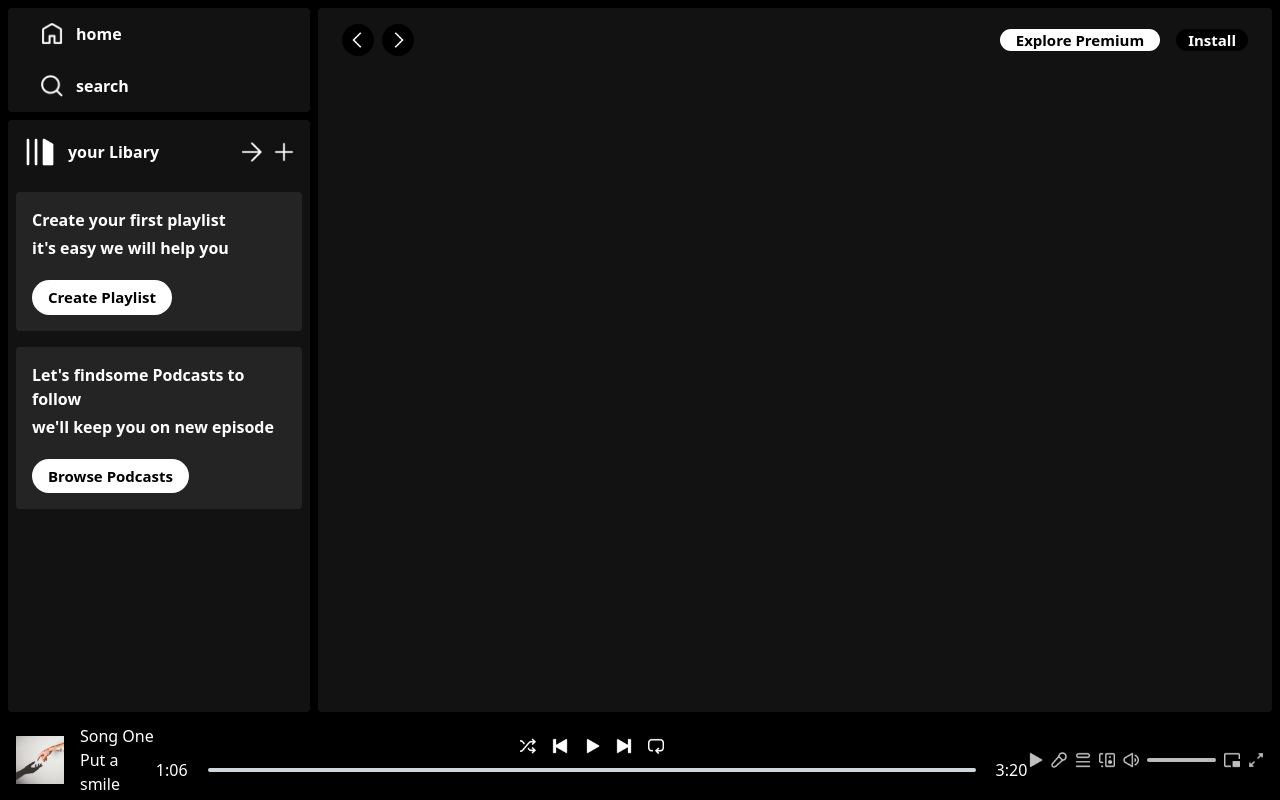
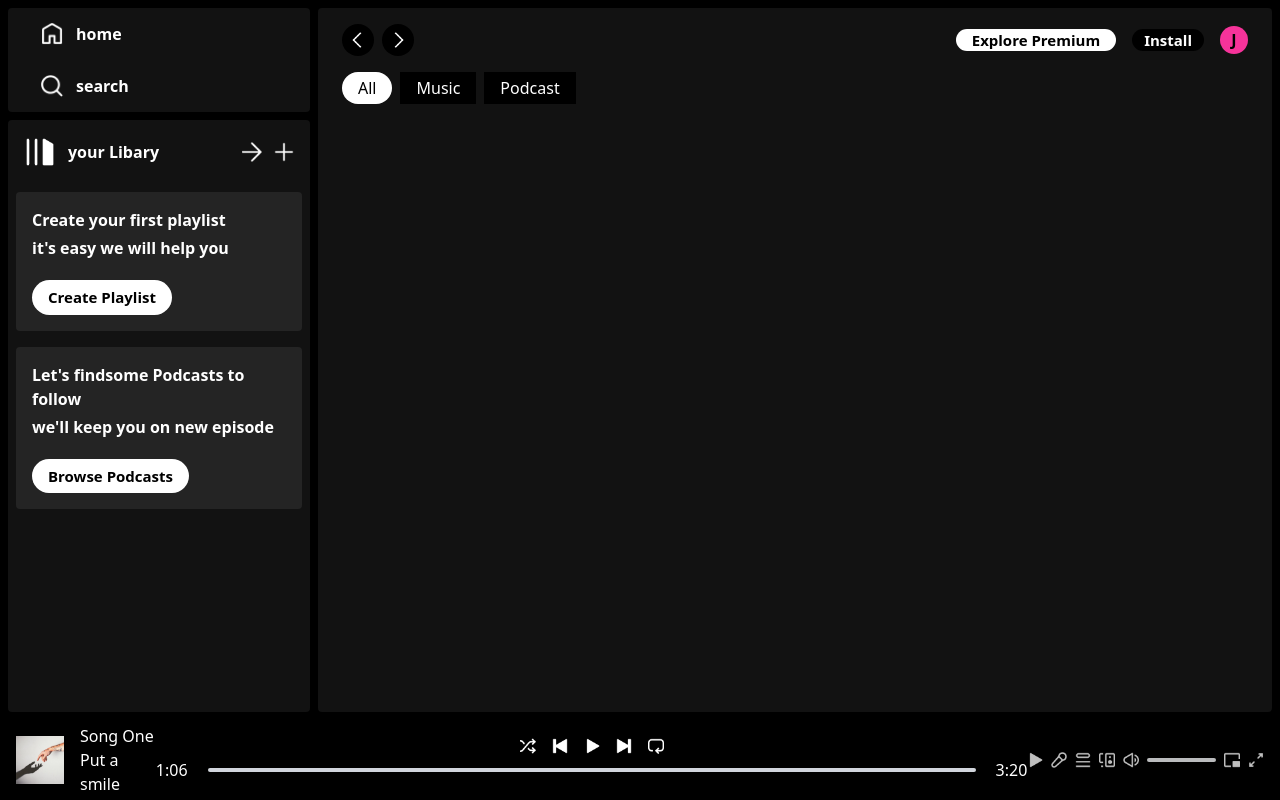
Before and after one commit to mdjameel04/Spotify-Clone, a React (Vite) app: page / in a window 1280 px wide. Built offline with nearby package versions, Linux system fonts and the light colour scheme.

Commit message:
added files

```diff
--- a/src/Components/Home.jsx
+++ b/src/Components/Home.jsx
@@ -5,6 +5,9 @@
   return (
     <>
       <Navbar/>
+      <div className='my-5 font-bold text-2xl'>
+
+      </div>
     </>
   )
 }
--- a/src/Components/Navbar.jsx
+++ b/src/Components/Navbar.jsx
@@ -3,19 +3,25 @@
 
 const Navbar = () => {
   return (
-    <section>
+    <>
       <div className='w-full flex justify-between items-center font-semibold   '>
      <div className='flex items-center gap-2'>
         <img className='w-8 bg-black p-2 rounded-2xl cursor-pointer ' src={assets.arrow_left} alt="" />
         <img className='w-8 bg-black p-2 rounded-2xl cursor-pointer ' src={assets.arrow_right} alt="" />
   </div>
-  <div className="flex  items-center  gap-4">
+  <div className="flex  items-center   gap-4">
     <p className='font-bold bg-white text-black text-[15px] px-4 rounded-2xl hidden md:block cursor-pointer '>Explore Premium</p>
-    <p className='bg-black  px-3 rounded-2xl text-[15px] font-semibold  '>Install</p>
+    <p className='bg-black  px-3 rounded-2xl text-[15px] font-semibold cursor-pointer  '>Install</p>
+    <p className='bg-pink-500 text-black w-7 h-7 rounded-full flex items-center justify-center' >J</p>
   </div>
+    </div>
+    <div className='flex items-center gap-2 mt-4 '>
+      <p className='bg-white text-black px-4 py-1 cursor-pointer rounded-2xl'> All</p>
+      <p className='bg-black  px-4 py-1 rounded-2x cursor-pointer  '> Music</p>
+      <p className='bg-black  px-4 py-1 rounded-2x cursor-pointer' > Podcast</p>
 
-      </div>
-    </section>
+    </div>
+    </>
   )
 }
 
```
